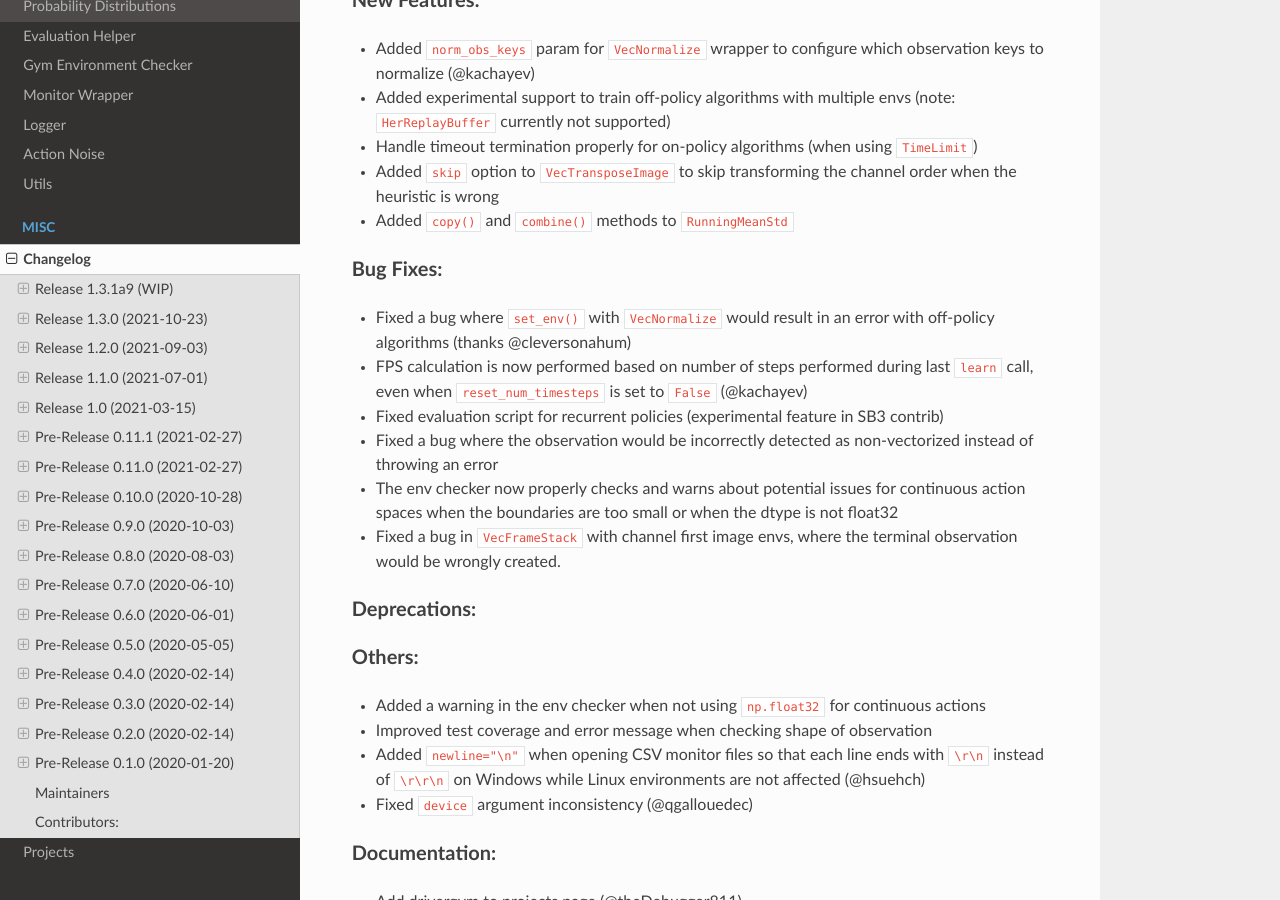
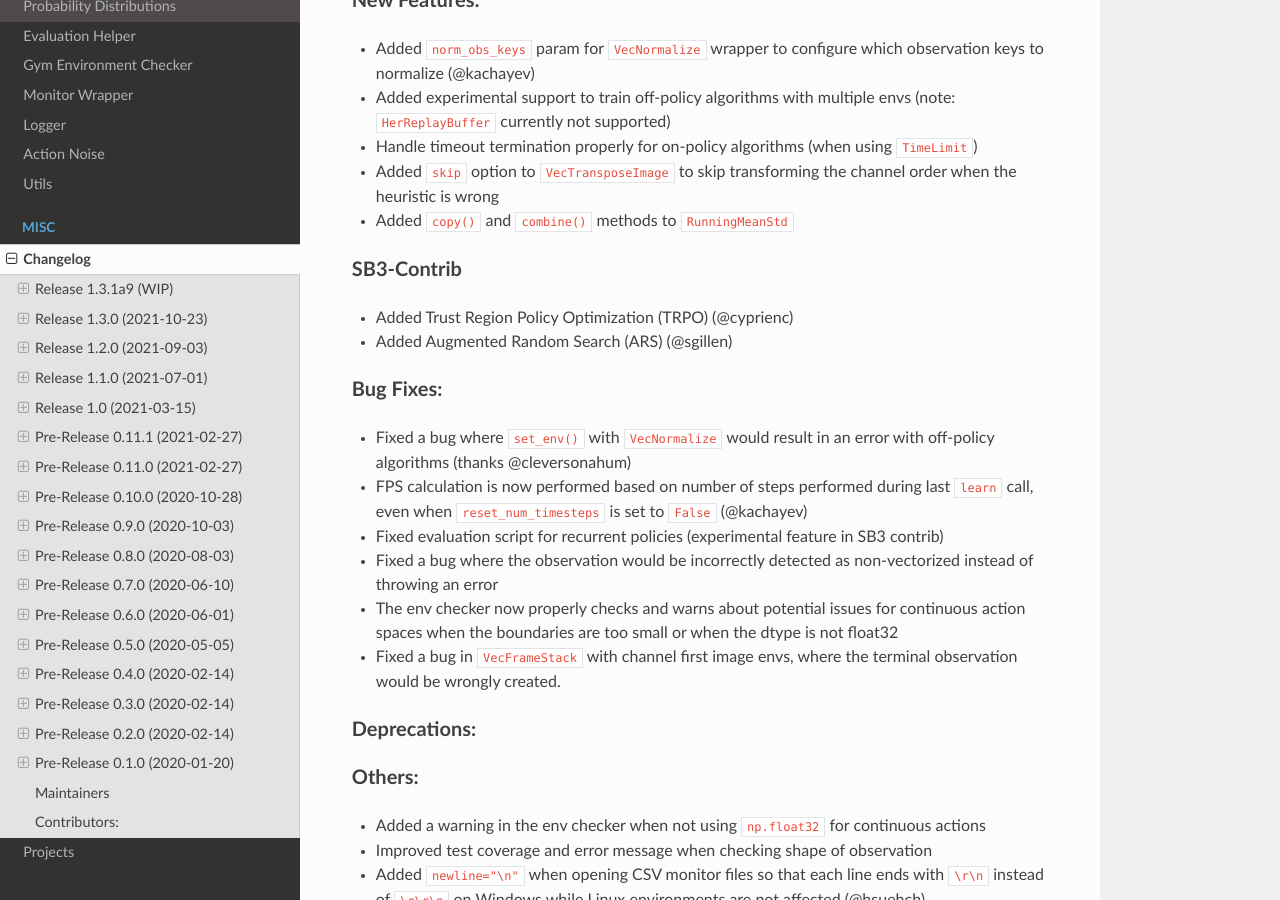
Before and after one commit to DLR-RM/stable-baselines3, a Sphinx documentation site: the page built from docs/misc/changelog.rst, in a window 1280 px wide and 900 px high, scrolled down 441 px. Built offline with Sphinx 7.4.7 and the Read the Docs theme 2.0.0, drawn with Linux system fonts in a browser that asks for light colours.

Commit message:
Add ARS to SB3 contrib

```diff
--- a/docs/guide/algos.rst
+++ b/docs/guide/algos.rst
@@ -8,6 +8,7 @@ along with some useful characteristics: support for discrete/continuous actions,
 ===================  =========== ============ ================= =============== ================
 Name                 ``Box``     ``Discrete`` ``MultiDiscrete`` ``MultiBinary`` Multi Processing
 ===================  =========== ============ ================= =============== ================
+ARS [#f1]_           ✔️           ✔️            ❌                 ❌              ✔️
 A2C                  ✔️           ✔️            ✔️                 ✔️               ✔️
 DDPG                 ✔️           ❌            ❌                ❌               ✔️
 DQN                  ❌           ✔️            ❌                ❌               ✔️
--- a/docs/guide/sb3_contrib.rst
+++ b/docs/guide/sb3_contrib.rst
@@ -8,7 +8,7 @@ We implement experimental features in a separate contrib repository:
 `SB3-Contrib`_
 
 This allows Stable-Baselines3 (SB3) to maintain a stable and compact core, while still
-providing the latest features, like Truncated Quantile Critics (TQC), Trust Region Policy Optimization (TRPO) or
+providing the latest features, like Truncated Quantile Critics (TQC), Augmented Random Search (ARS), Trust Region Policy Optimization (TRPO) or
 Quantile Regression DQN (QR-DQN).
 
 Why create this repository?
@@ -36,6 +36,7 @@ See documentation for the full list of included features.
 
 **RL Algorithms**:
 
+- `Augmented Random Search (ARS) <https://arxiv.org/abs/1803.07055>`_
 - `Quantile Regression DQN (QR-DQN)`_
 - `Truncated Quantile Critics (TQC)`_
 - `Trust Region Policy Optimization (TRPO) <https://arxiv.org/abs/1502.05477>`_
--- a/docs/misc/changelog.rst
+++ b/docs/misc/changelog.rst
@@ -22,6 +22,11 @@ New Features:
 - Handle timeout termination properly for on-policy algorithms (when using ``TimeLimit``)
 - Added ``skip`` option to ``VecTransposeImage`` to skip transforming the channel order when the heuristic is wrong
 - Added ``copy()`` and ``combine()`` methods to ``RunningMeanStd``
+
+SB3-Contrib
+^^^^^^^^^^^
+- Added Trust Region Policy Optimization (TRPO) (@cyprienc)
+- Added Augmented Random Search (ARS) (@sgillen)
 
 Bug Fixes:
 ^^^^^^^^^^
```
Also changed, not shown: README.md (+1 -0 lines).
